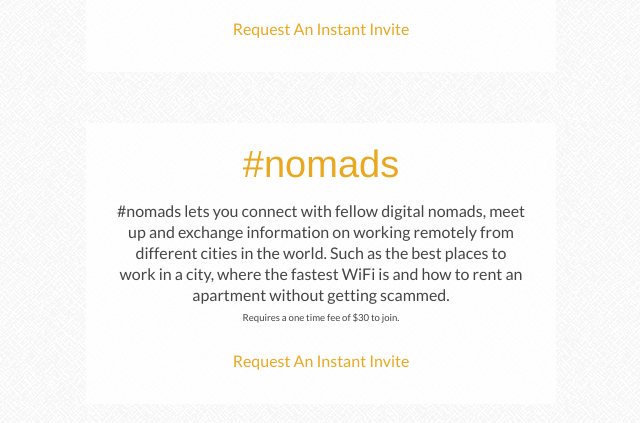
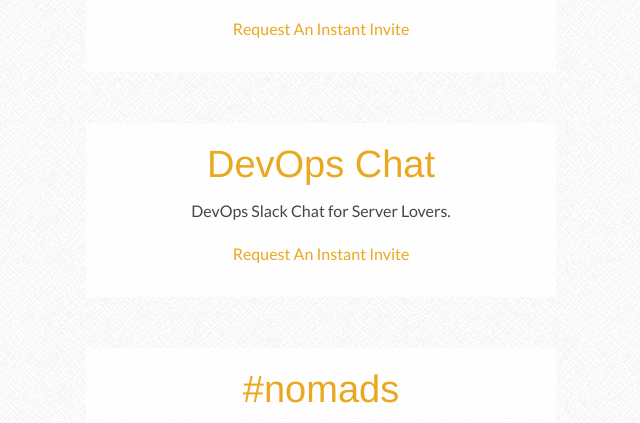
Before and after one commit to chrislentz/slackteams.io, a website: page index.html in a window 1280 px wide. Shown: the part 711-1134 px from the top of the page, without its empty margins (319-959 px from the left). Drawn offline with Linux system fonts and the light colour scheme.

Commit message:
Added DevOps Chat

```diff
--- a/index.html
+++ b/index.html
@@ -44,6 +44,14 @@
           <h3><a href="http://larachat.co/" target="_blank">Larachat</a></h3>
           <p>Larachat is a Slack Channel devoted to learning about Laravel - a pretty sweet PHP framework.</p>
           <a href="http://larachat.co/apply" target="_blank">Request An Instant Invite</a>
+        </div>
+
+        <!-- DevOps -->
+        <a class="anchor" id="devopschat"></a>
+        <div>
+          <h3><a href="http://devopschat.co/" target="_blank">DevOps Chat</a></h3>
+          <p>DevOps Slack Chat for Server Lovers.</p>
+          <a href="http://devopschat.co/join" target="_blank">Request An Instant Invite</a>
         </div>
 
         <!-- #nomads -->
```
